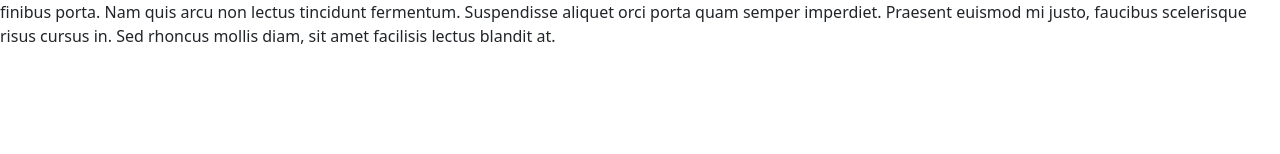
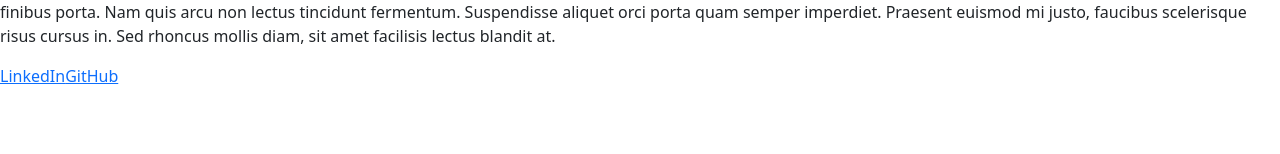
Before and after one commit to AvaniMuchhala/my-react-portfolio, a React (Create React App) app: page / in a window 1280 px wide. Shown: the part 136-290 px from the top of the page. Built offline with nearby package versions, Linux system fonts and the light colour scheme.

Commit message:
added basic footer with links to github and linkedin

```diff
--- a/src/components/Footer.js
+++ b/src/components/Footer.js
@@ -0,0 +1,12 @@
+import React from 'react';
+
+function Footer() {
+    return (
+        <footer>
+            <a href="https://www.linkedin.com/in/avanimuchhala/" target="_blank">LinkedIn</a>
+            <a href="https://github.com/AvaniMuchhala" target="_blank">GitHub</a>
+        </footer>
+    )
+}
+
+export default Footer;
--- a/src/components/PortfolioContainer.js
+++ b/src/components/PortfolioContainer.js
@@ -4,6 +4,7 @@ import About from './pages/About';
 import Portfolio from './pages/Portfolio';
 import Contact from './pages/Contact';
 import Resume from './pages/Resume';
+import Footer from './Footer';
 
 export default function PortfolioContainer() {
   const [currentPage, setCurrentPage] = useState('About');
@@ -29,7 +30,7 @@ export default function PortfolioContainer() {
     <div>
       <Header currentPage={currentPage} handlePageChange={handlePageChange} />
       {renderContent()}
-      {/* footer */}
+      <Footer />
     </div>
   );
 }
```
